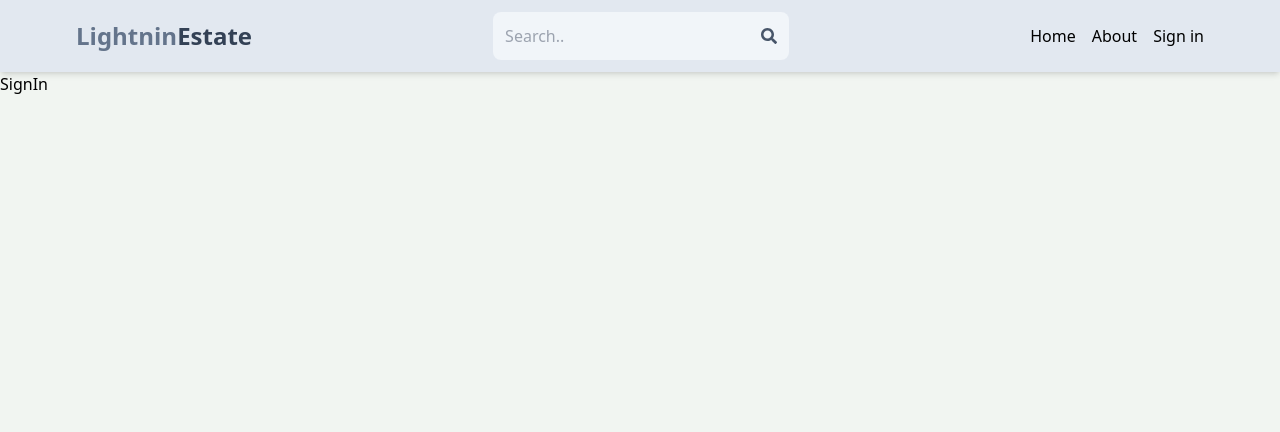
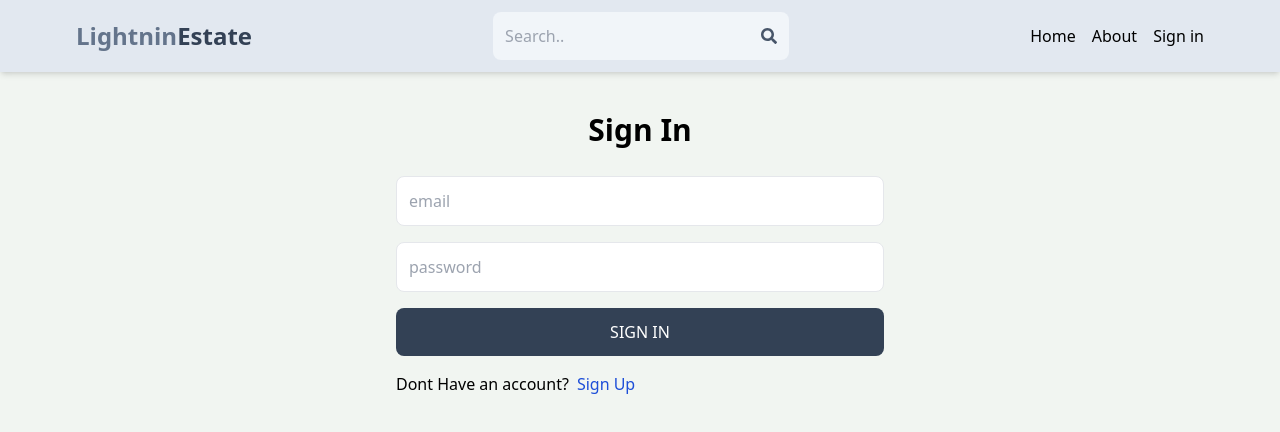
Before and after one commit to karthikdedsec/lightnin-estate-MERN--2, a React (Vite) app in the folder client/: page /sign-in in a window 1280 px wide. Shown: the top 432 px of the page. Built offline with nearby package versions, Linux system fonts and the light colour scheme.

Commit message:
complete sign in page functionality

```diff
--- a/client/src/pages/SignIn.jsx
+++ b/client/src/pages/SignIn.jsx
@@ -1,4 +1,86 @@
+import { Link } from "react-router-dom";
+import { useState } from "react";
+import { useNavigate } from "react-router-dom";
+
 function SignIn() {
-  return <div>SignIn</div>;
+  const [formData, setformData] = useState({
+    email: "",
+    password: "",
+  });
+  const [error, setError] = useState(null);
+  const [loading, setLoading] = useState(false);
+  const navigate = useNavigate();
+
+  //form data handler
+  const handleChange = (e) => {
+    setformData((prev) => ({
+      ...prev,
+      [e.target.id]: e.target.value,
+    }));
+  };
+
+  //handle submit
+  const onSubmit = async (e) => {
+    e.preventDefault();
+    try {
+      setLoading(true);
+      const res = await fetch("/api/auth/sign-in", {
+        method: "POST",
+        headers: {
+          "Content-Type": "application/json",
+        },
+        body: JSON.stringify(formData),
+      });
+      const data = await res.json();
+      console.log(data);
+      if (data.success === false) {
+        setError(data.message);
+        setLoading(false);
+        return;
+      }
+      setLoading(false);
+      setError(false);
+      navigate("/");
+    } catch (error) {
+      setLoading(false);
+      setError(error.message);
+    }
+  };
+  // console.log(formData);
+
+  return (
+    <div className="p-3 max-w-lg mx-auto">
+      <h1 className="text-3xl text-center font-semibold my-7">Sign In</h1>
+      <form onSubmit={onSubmit} className="flex flex-col gap-4 ">
+        <input
+          onChange={handleChange}
+          id="email"
+          type="email"
+          placeholder="email"
+          className="border p-3 rounded-lg"
+        />
+        <input
+          onChange={handleChange}
+          id="password"
+          type="password"
+          placeholder="password"
+          className="border p-3 rounded-lg"
+        />
+        <button
+          disabled={loading}
+          className="bg-slate-700 text-white p-3 rounded-lg uppercase hover:opacity-95 disabled:opacity-80"
+        >
+          {loading ? "Loading.." : "Sign In"}
+        </button>
+      </form>
+      <div className="flex gap-2 mt-4">
+        <p>Dont Have an account?</p>
+        <Link to="/sign-up">
+          <span className="text-blue-700">Sign Up</span>
+        </Link>
+      </div>
+      {error && <p className="text-red-500 mt-5">{error}</p>}
+    </div>
+  );
 }
 export default SignIn;
```
